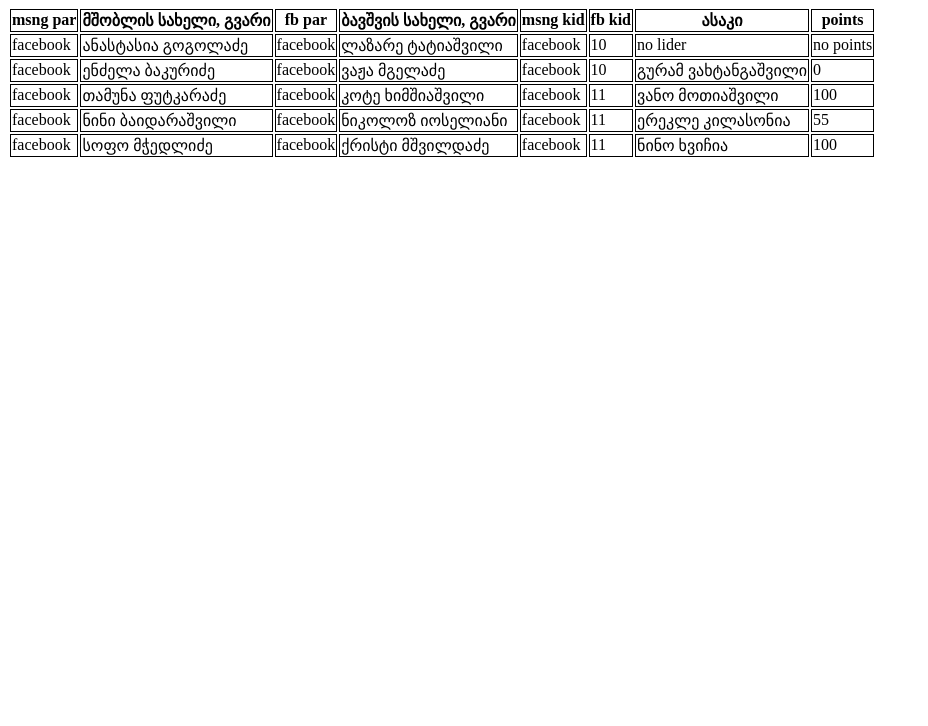
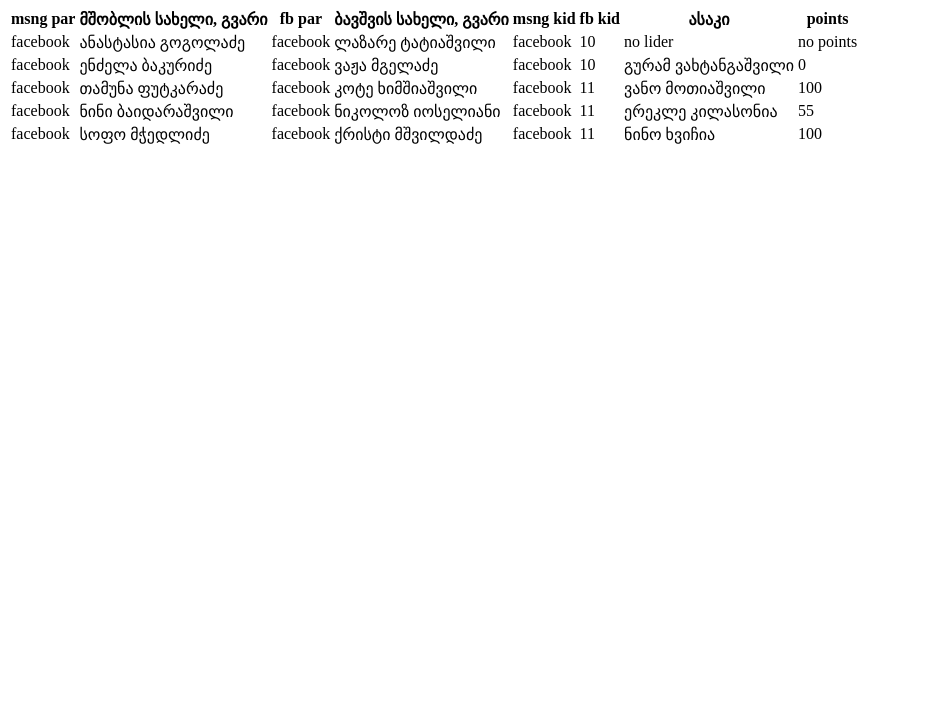
Before and after one commit to ilia543/leaders-checking, a plain HTML site: page gamocda5 13.10.2024/web/index.html in a window 1280 px wide. Shown: the part 74-800 px from the top of the page, without its empty margins (0-928 px from the left). Drawn offline with Linux system fonts and the light colour scheme.

Commit message:
commit5gamocda

```diff
--- a/gamocda5 13.10.2024/index1.html
+++ b/gamocda5 13.10.2024/web/index.html
@@ -4,7 +4,7 @@
     <meta charset="UTF-8">
     <meta name="viewport" content="width=device-width, initial-scale=1.0">
     <title>Document</title>
-    <link rel="stylesheet" href="5styleregister.css">
+    <link rel="stylesheet" href="2webstyle.css">
 </head>
 <body>
     <teble>
```
Also changed, not shown: gamocda5 13.10.2024/reg/index.html (renamed from gamocda5 13.10.2024/index.html, +1 -1 lines), gamocda5 13.10.2024/reg/3scriptregister.js (added), gamocda5 13.10.2024/reg/5styleregister.css (renamed from gamocda5 13.10.2024/5styleregister.css), gamocda5 13.10.2024/web/2webstyle.css (renamed from gamocda5 13.10.2024/2webstyle.css), gamocda5 13.10.2024/web/6webscript.js (added).
